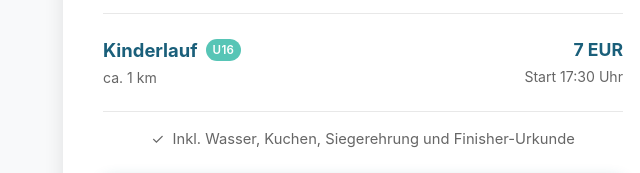
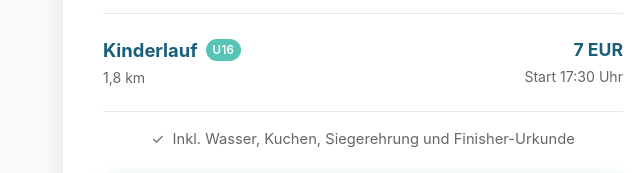
Before and after one commit to AndyDietrich/stauseelauf, a plain HTML site: page index.html in a window 1280 px wide. Shown: the part 835-1008 px from the top of the page, 277-917 px from the left. Drawn offline with Linux system fonts and the light colour scheme.

Commit message:
fix: Kinderlauf Distanz auf 1,8 km

```diff
--- a/index.html
+++ b/index.html
@@ -101,7 +101,7 @@
                 <div class="race-row">
                     <div class="race-info">
                         <span class="race-distance">Kinderlauf <span class="race-badge">U16</span></span>
-                        <span class="race-desc">ca. 1 km</span>
+                        <span class="race-desc">1,8 km</span>
                     </div>
                     <div class="race-meta">
                         <span class="race-price">7 EUR</span>
```
